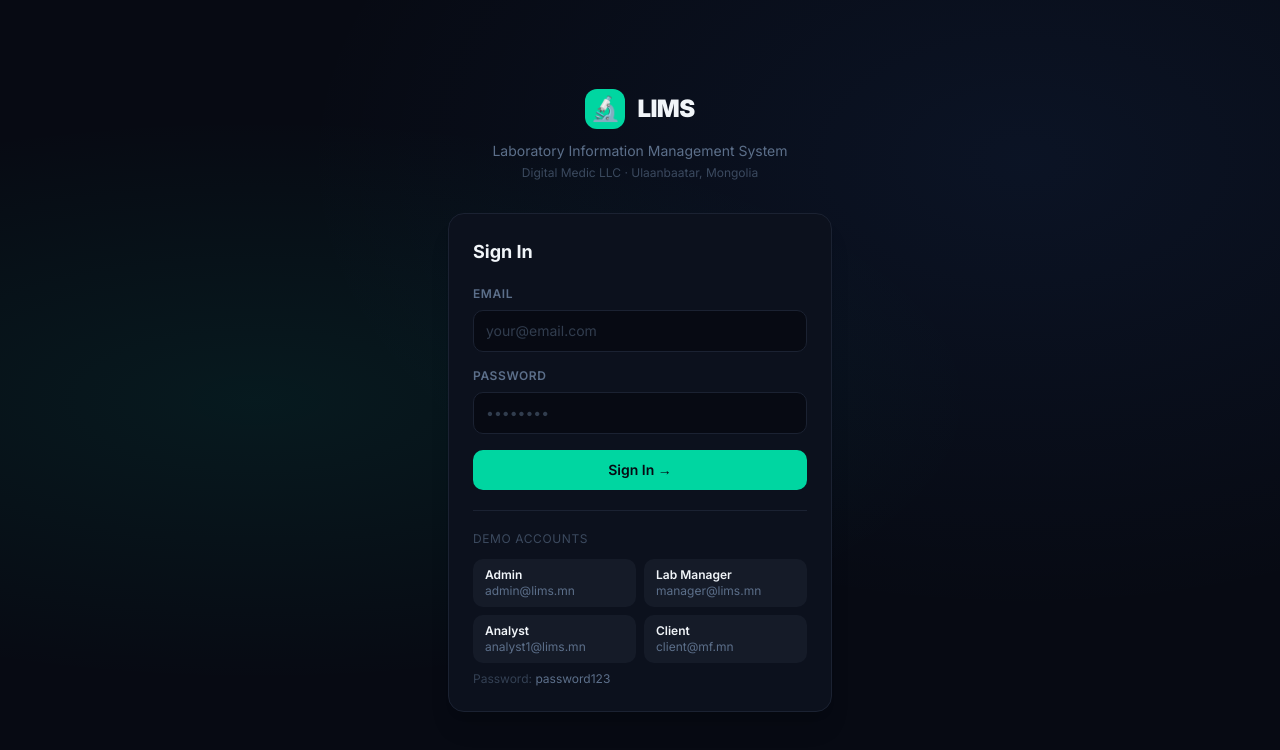
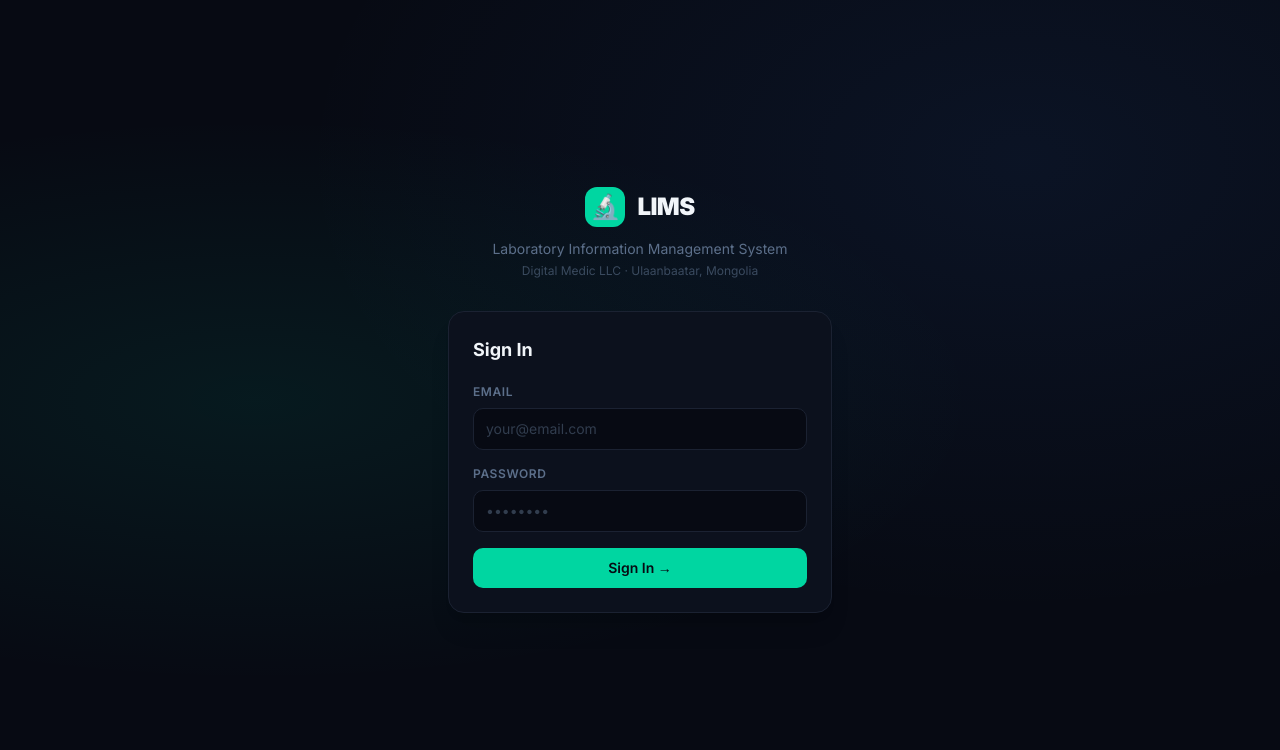
Before and after one commit to munhkod/lims, a Next.js app: page /login in a window 1280 px wide. Shown: the top 750 px of the page. Built offline with nearby package versions, Linux system fonts and the light colour scheme.

Commit message:
herggu hog ustglaa

```diff
--- a/src/app/(auth)/login/page.tsx
+++ b/src/app/(auth)/login/page.tsx
@@ -68,24 +68,6 @@ export default function LoginPage() {
             </button>
           </form>
 
-          <div className="mt-5 pt-5 border-t border-border">
-            <p className="text-xs text-muted-foreground/60 uppercase tracking-wider mb-3">Demo Accounts</p>
-            <div className="grid grid-cols-2 gap-2 text-xs">
-              {[
-                ["Admin", "admin@lims.mn"],
-                ["Lab Manager", "manager@lims.mn"],
-                ["Analyst", "analyst1@lims.mn"],
-                ["Client", "client@mf.mn"],
-              ].map(([role, em]) => (
-                <button key={role} onClick={() => { setEmail(em); setPassword("password123"); }}
-                  className="text-left px-3 py-2 rounded-lg bg-muted hover:bg-muted/80 transition-colors">
-                  <p className="font-semibold text-foreground">{role}</p>
-                  <p className="text-muted-foreground truncate">{em}</p>
-                </button>
-              ))}
-            </div>
-            <p className="text-xs text-muted-foreground/50 mt-2">Password: <code className="text-muted-foreground">password123</code></p>
-          </div>
         </div>
       </div>
     </main>
```
